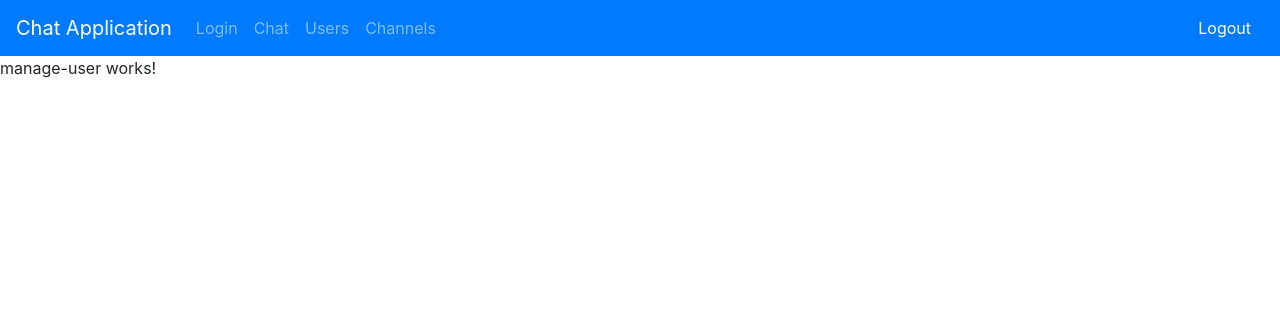
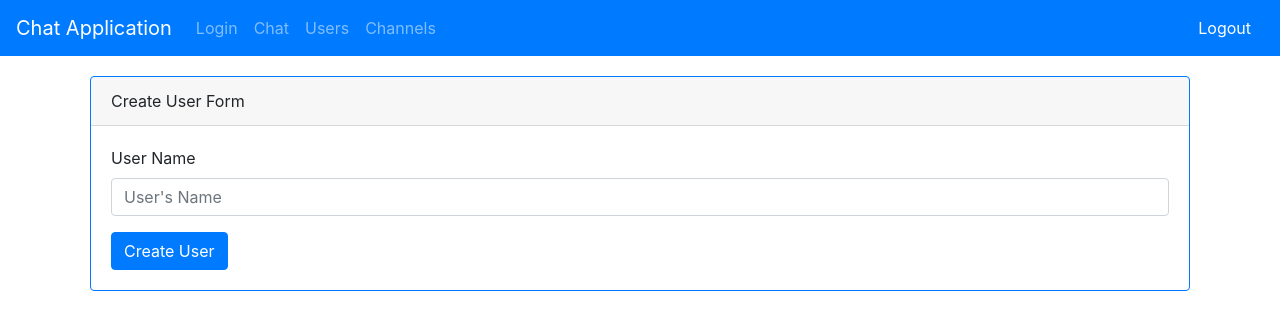
Before and after one commit to andrewc98/assignment1, an Angular app in the folder chat-app/: page /manage_user in a window 1280 px wide. Shown: the top 330 px of the page. Built offline with nearby package versions, Linux system fonts and the light colour scheme.

Commit message:
Channels can be created and displayed, still no JSON functionality. Users can be created and displayed, still no JSON functionality.

```diff
--- a/chat-app/src/app/manage-channels/manage-channels.component.html
+++ b/chat-app/src/app/manage-channels/manage-channels.component.html
@@ -1,7 +1,7 @@
 <!-- https://bootswatch.com/superhero/ -->
 <div class="container" style="padding: 20px;">
   <div class="card border-primary mb-3" style="max-width: 100rem;">
-    <div class="card-header">Login Form</div>
+    <div class="card-header">Create Channel Form</div>
     <div class="card-body">
       <form (submit)="createChannel($event)">
         <fieldset>
@@ -16,14 +16,12 @@
   </div>
 </div>
 
-<div *ngFor="let channel of channels">
+<div *ngFor="let user of users">
   <div class="container" style="padding: 20px;">
     <div class="card border-primary mb-3" style="max-width: 100em;">
-      <div class="card-header">{{channel.name}}</div>
+      <div class="card-header">{{user.name}}</div>
       <div class="card-body">
-        <div *ngFor="let user of channel.users">
-          {{user}}
-        </div>
+        {{channel.email}}
       </div>
     </div>
   </div>
--- a/chat-app/src/app/manage-channels/manage-channels.component.ts
+++ b/chat-app/src/app/manage-channels/manage-channels.component.ts
@@ -15,6 +15,7 @@ export class ManageChannelsComponent implements OnInit {
     name: "Cooking",
     users: ["Robin", "Huey"]
   }];
+  public channelName: string;
 
   constructor(private router:Router) { }
 
@@ -30,8 +31,11 @@ export class ManageChannelsComponent implements OnInit {
     Date --------- 31/08/2018
     Description -- This function will login the user, and redirect them to chat, only if they are a registered user.
   */
- loginUser(event){
+ createChannel(event){
   event.preventDefault();
-
+    this.channels.push({
+      name: this.channelName,
+      users: ["Robin", "Huey"]
+    });
   }
 }
--- a/chat-app/src/app/manage-user/manage-user.component.html
+++ b/chat-app/src/app/manage-user/manage-user.component.html
@@ -1,3 +1,28 @@
-<p>
-  manage-user works!
-</p>
+<!-- https://bootswatch.com/superhero/ -->
+<div class="container" style="padding: 20px;">
+  <div class="card border-primary mb-3" style="max-width: 100rem;">
+    <div class="card-header">Create User Form</div>
+    <div class="card-body">
+      <form (submit)="createUser($event)">
+        <fieldset>
+          <div class="form-group">
+            <label>User Name</label>
+            <input [(ngModel)]="nameUser" type="text" placeholder="User's Name" id="nameUser" class="form-control" name="nameUser">
+          </div>
+          <button type="submit" class="btn btn-primary">Create User</button>
+        </fieldset>
+      </form>
+    </div>
+  </div>
+</div>
+
+<div *ngFor="let knownuser of knownusers">
+  <div class="container" style="padding: 20px;">
+    <div class="card border-primary mb-3" style="max-width: 100em;">
+      <div class="card-header">{{knownusers.name}}</div>
+      <div class="card-body">
+        Pow
+      </div>
+    </div>
+  </div>
+</div>
--- a/chat-app/src/app/manage-user/manage-user.component.ts
+++ b/chat-app/src/app/manage-user/manage-user.component.ts
@@ -1,4 +1,5 @@
 import { Component, OnInit } from '@angular/core';
+import { UsersService } from '../users.service';
 
 @Component({
   selector: 'app-manage-user',
@@ -7,9 +8,12 @@ import { Component, OnInit } from '@angular/core';
 })
 export class ManageUserComponent implements OnInit {
 
-  constructor() { }
+  public users: Array<any>;
+
+  constructor(private userDetails: UsersService) { }
 
   ngOnInit() {
+    this.users = this.userDetails.knownusers;
   }
 
 }
--- a/chat-app/src/app/users.service.ts
+++ b/chat-app/src/app/users.service.ts
@@ -5,6 +5,18 @@ import { Injectable } from '@angular/core';
 })
 
 export class UsersService {
+  public knownusers = [
+    {
+      name: "Super",
+      email: "admin@gmail.com",
+      channels: ["Sport", "Business"]
+    },
+    {
+      name: "Group",
+      email: "jordan@gmail.com",
+      channels: ["Cooking", "Business"]
+    }
+  ];
   constructor() { }
 
   getUserJSON(){
```
